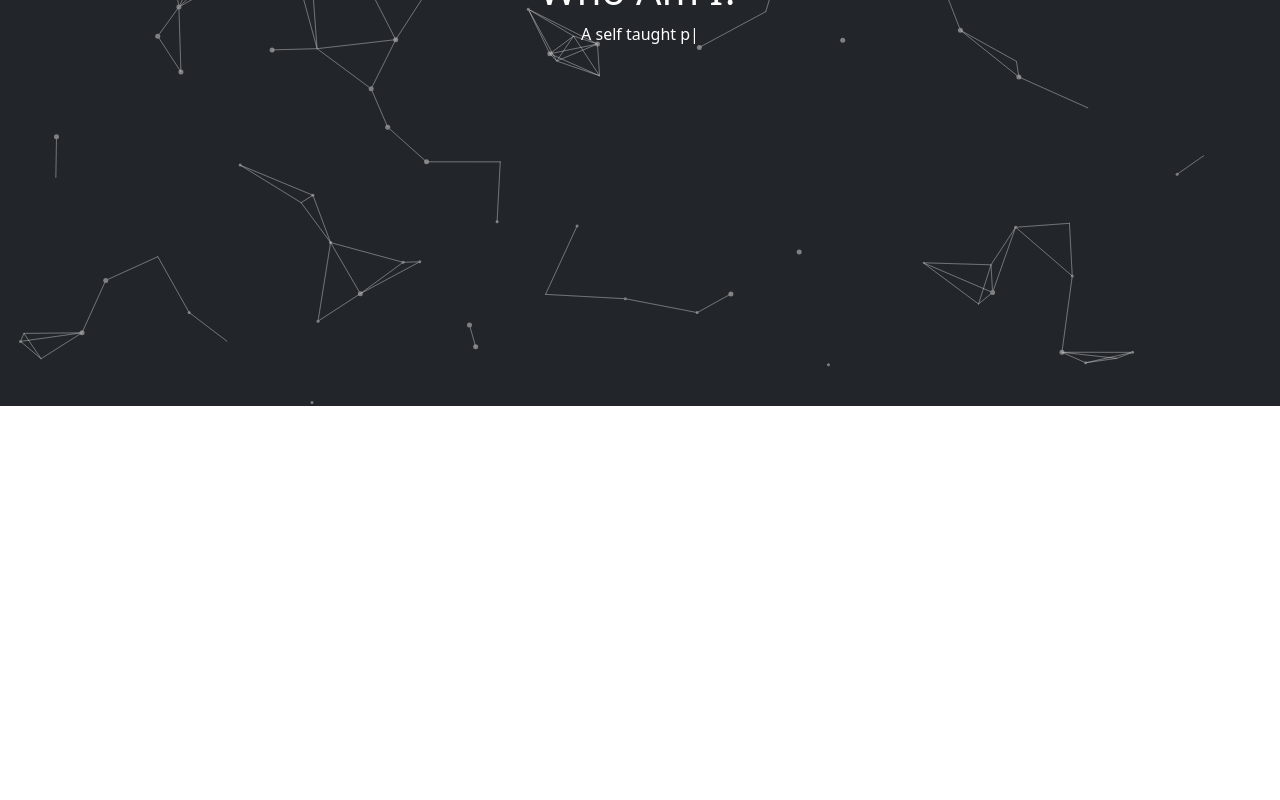
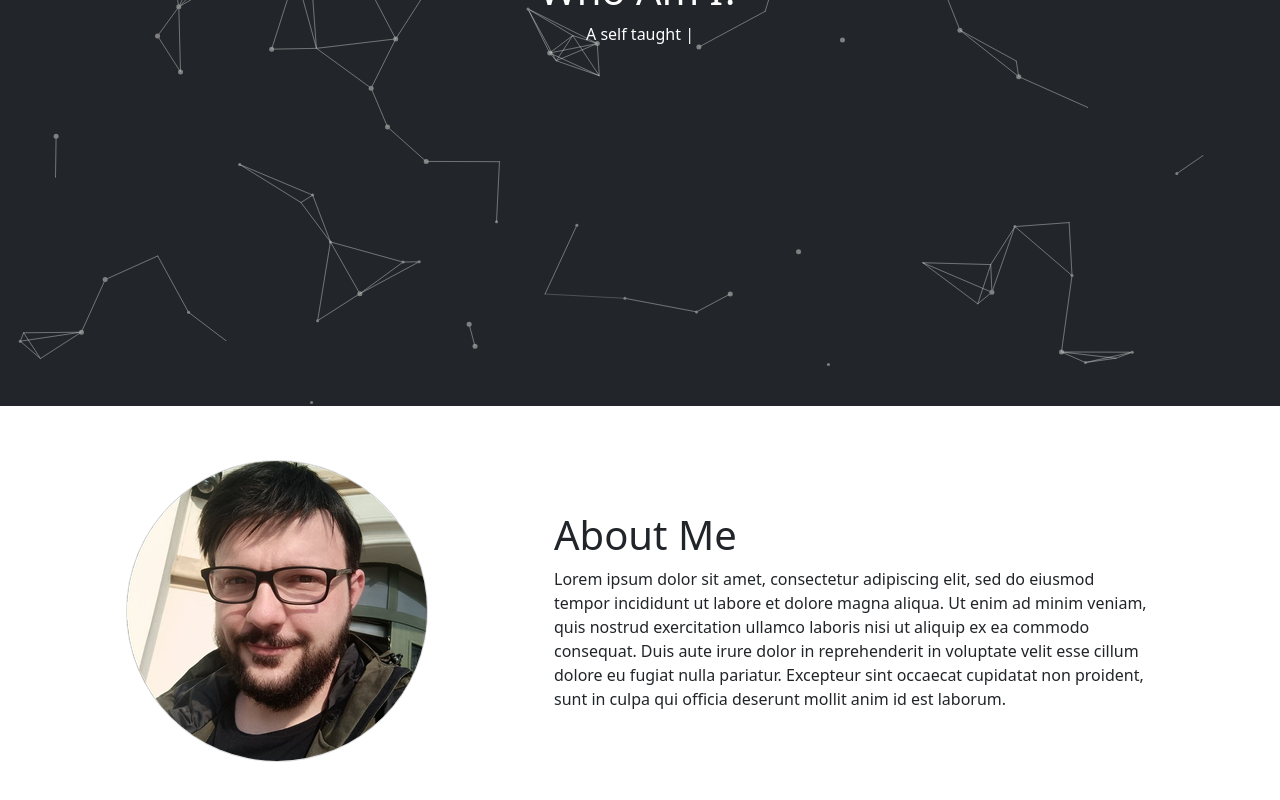
Before and after one commit to blksy/Portfolio, a React (Create React App) app: page / in a window 1280 px wide. Shown: the part 394-1194 px from the top of the page. Before the commit the page ends 806 px from the top, so only its background shows below. Built offline with nearby package versions, Linux system fonts and the light colour scheme.

Commit message:
added About me section

```diff
--- a/src/App.js
+++ b/src/App.js
@@ -3,6 +3,7 @@
 import Particles from './Particles';
 import Navigation from './screens/navigationBar/NavigationBar';
 import Header from './screens/header/Header';
+import AboutMe from './screens/about/AboutMe';
 
 function App() {
   return (
@@ -10,6 +11,7 @@
       <Navigation/>
       <Header/>
       <Particles/>
+      <AboutMe/>
     </div>
   );
 }
--- /dev/null
+++ b/src/screens/about/AboutMe.js
@@ -0,0 +1,19 @@
+import React from 'react'
+import './aboutMe.css'
+import myPic from '../../images/myPic.png'
+
+function AboutMe() {
+  return (
+    <div className='about__container' id='about-me'>
+        <div>
+           <img src={myPic} alt='me'/>
+        </div>
+        <div className='about__text'>
+            <h1>About Me</h1>
+            <p>Lorem ipsum dolor sit amet, consectetur adipiscing elit, sed do eiusmod tempor incididunt ut labore et dolore magna aliqua. Ut enim ad minim veniam, quis nostrud exercitation ullamco laboris nisi ut aliquip ex ea commodo consequat. Duis aute irure dolor in reprehenderit in voluptate velit esse cillum dolore eu fugiat nulla pariatur. Excepteur sint occaecat cupidatat non proident, sunt in culpa qui officia deserunt mollit anim id est laborum.</p>
+        </div>
+    </div>
+  )
+}
+
+export default AboutMe
--- /dev/null
+++ b/src/screens/about/aboutMe.css
@@ -0,0 +1,32 @@
+.about__container {
+    margin: 3rem 0;
+    display: flex;
+    flex-direction: row;
+    justify-content: space-evenly;
+    align-items: center;
+  }
+
+  .about__container img {
+    border-radius: 50%;
+    border: 0.5px solid rgb(218,218,218);
+    margin-bottom: 1rem;
+  }
+
+
+  .about__text {
+    max-width: 600px;
+  }
+
+  /*  ---------------- MEDIA QUERIES ----------- */
+
+  @media only screen and (max-width: 900px ){
+    .about__container {
+      flex-direction: column;
+    }
+  }
+
+  @media only screen and (max-width: 700px ){
+    .about__text {
+      max-width: 300px;
+    }
+  }
```
Also changed, not shown: src/images/myPic.png (added).
